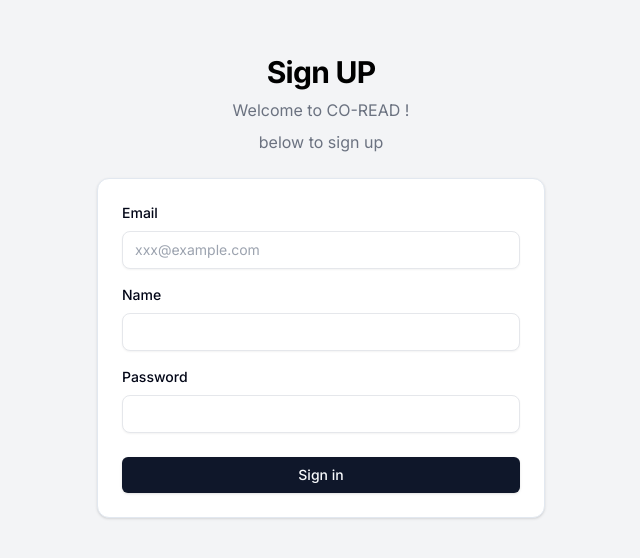
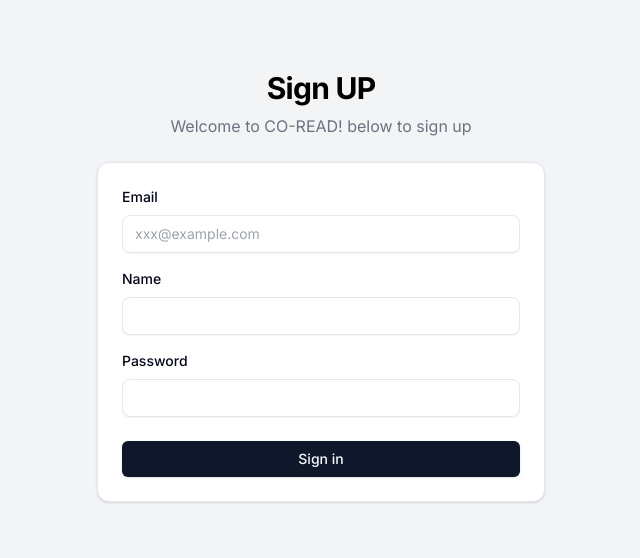
Before and after one commit to yoounyoungheon/co-read, a Next.js app in the folder web/: page /routes/sign-up in a window 1280 px wide. Shown: the part 114-672 px from the top of the page, without its empty margins (319-959 px from the left). Built offline with nearby package versions, Linux system fonts and the light colour scheme; a web font is replaced by a local one.

Commit message:
legacy components

```diff
--- a/web/src/app/page.tsx
+++ b/web/src/app/page.tsx
@@ -7,7 +7,6 @@
 export default function Home() {
   // const router = useRouter();
   // router.push("/routes/main-board");
-
   return (
   <main className="flex min-h-[100dvh] items-center justify-center bg-gray-100 px-4 dark:bg-gray-950">
     <div className="w-full max-w-md space-y-6">
--- a/web/src/app/routes/sign-up/page.tsx
+++ b/web/src/app/routes/sign-up/page.tsx
@@ -13,10 +13,7 @@
       <div className="text-center">
         <h1 className="text-3xl font-bold tracking-tight">Sign UP</h1>
         <p className="mt-2 text-gray-500 dark:text-gray-400">
-          Welcome to CO-READ !
-        </p>
-        <p className="mt-2 text-gray-500 dark:text-gray-400">
-          below to sign up
+          Welcome to CO-READ! below to sign up
         </p>
       </div>
       <Card>
--- a/web/src/app/ui/components/view/molecule/auth-forms.tsx
+++ b/web/src/app/ui/components/legacy/auth-forms.tsx
@@ -1,4 +1,4 @@
-import { SignInInput, SignUpInput, SubmitInput } from "../atom/auth-input";
+import { SignInInput, SignUpInput, SubmitInput } from "./auth-input";
 import { useSignIn } from "@/app/business/hooks/auth/use-sign-in.hook";
 import { useSignUp } from "@/app/business/hooks/auth/use-sign-up.hook";
 import { useRouter } from "next/navigation";
```
Also changed, not shown: web/src/app/ui/components/legacy/auth-input.tsx (renamed from web/src/app/ui/components/view/atom/auth-input.tsx).
